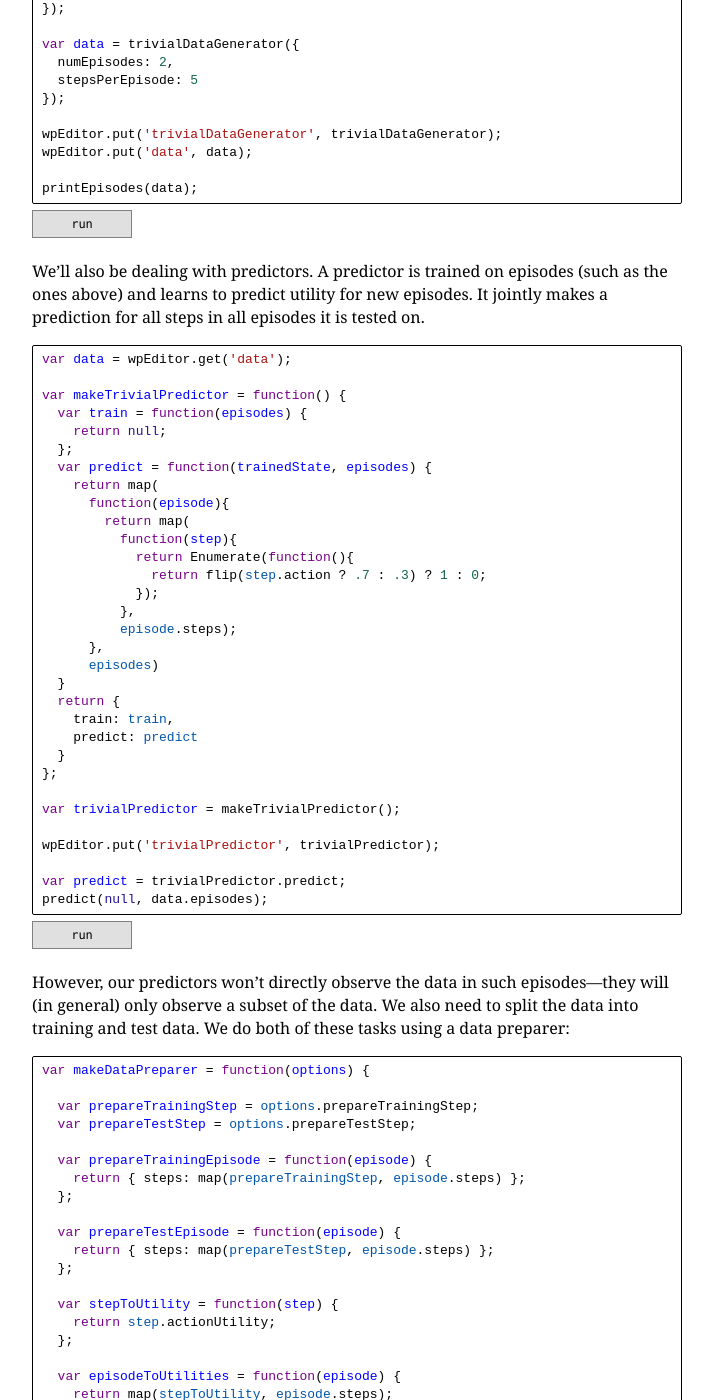
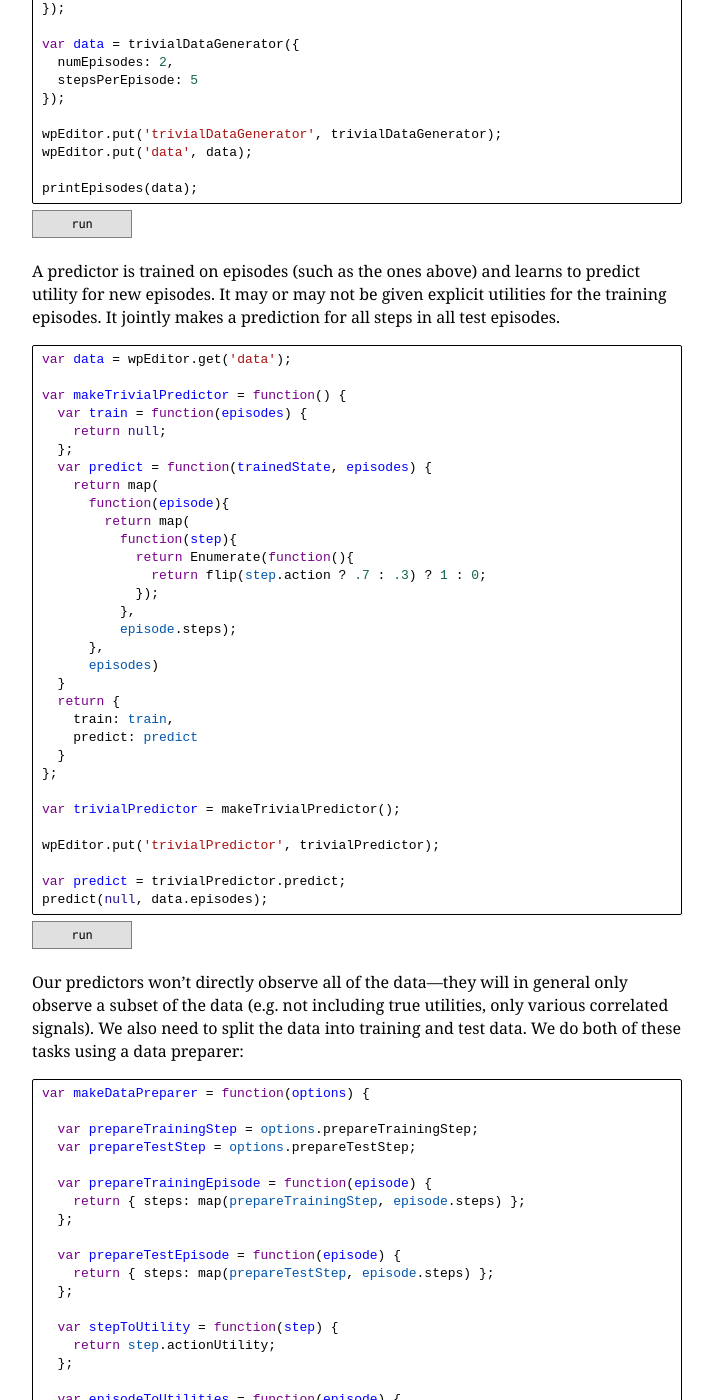
Before and after one commit to stuhlmueller/connoisseur, a Jekyll site: the page built from models/19-evaluation.md, in a window 1280 px wide and 1400 px high, scrolled down 521 px. Shown: the whole window, without its empty margins (26-739 px from the left). Built offline with Jekyll 4.4.1, drawn with Linux system fonts in a browser that asks for light colours; nearby versions of some CDN libraries; a script that is not in the unit is left out; some of the changed text lies outside the part shown.

Commit message:
Update wording

```diff
--- a/models/19-evaluation.md
+++ b/models/19-evaluation.md
@@ -128,7 +128,7 @@ wpEditor.put('data', data);
 printEpisodes(data);
 ~~~~
 
-We'll also be dealing with predictors. A predictor is trained on episodes (such as the ones above) and learns to predict utility for new episodes. It jointly makes a prediction for all steps in all episodes it is tested on.
+A predictor is trained on episodes (such as the ones above) and learns to predict utility for new episodes. It may or may not be given explicit utilities for the training episodes. It jointly makes a prediction for all steps in all test episodes.
 
 ~~~~
 var data = wpEditor.get('data');
@@ -164,7 +164,7 @@ var predict = trivialPredictor.predict;
 predict(null, data.episodes);
 ~~~~
 
-However, our predictors won't directly observe the data in such episodes---they will (in general) only observe a subset of the data. We also need to split the data into training and test data. We do both of these tasks using a data preparer:
+Our predictors won't directly observe all of the data---they will in general only observe a subset of the data (e.g. not including true utilities, only various correlated signals). We also need to split the data into training and test data. We do both of these tasks using a data preparer:
 
 ~~~~
 var makeDataPreparer = function(options) {
```
Also changed, not shown: other parts of models/19-evaluation.md (+1 -1 lines).
